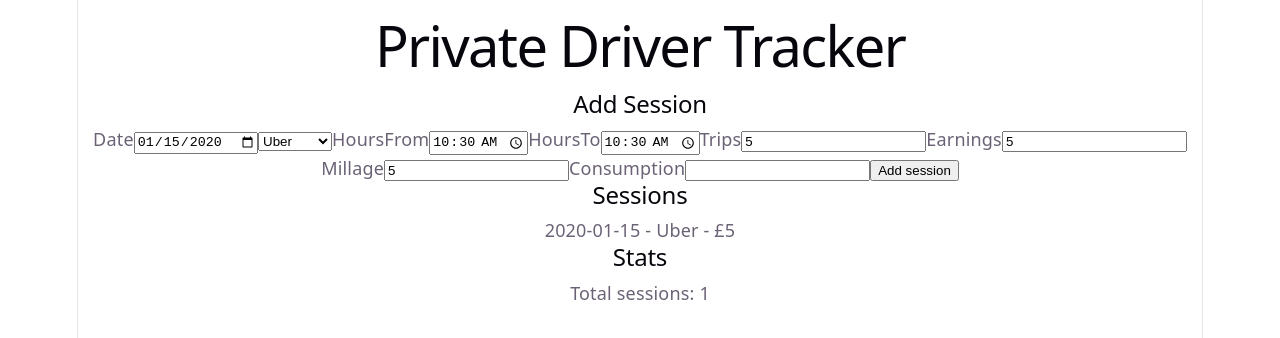
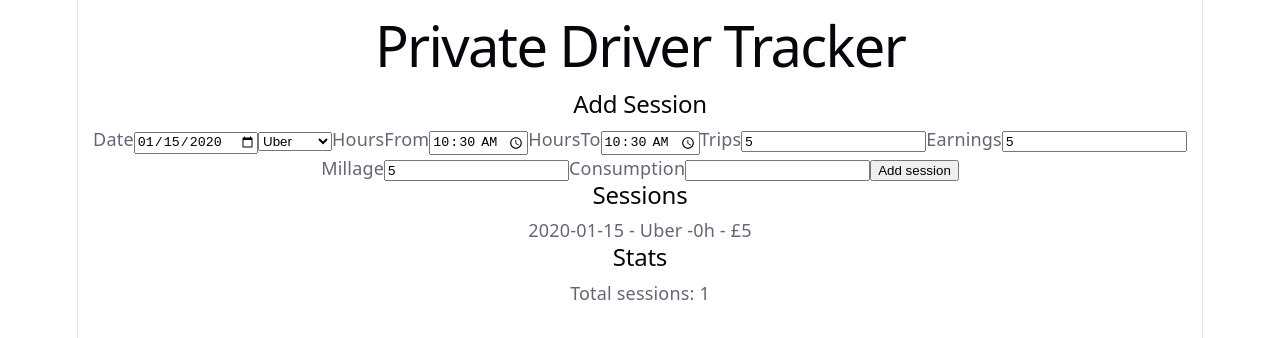
Before and after one commit to michalmzagdanski/driver-tracker, a React (Vite) app: page / in a window 1280 px wide. Both pictures are taken after typing "2020-01-15", "10:30", "10:30", "5", "5", "5" into the empty fields and a click on the button "Add session". Shown: the top 338 px of the page. Built offline with nearby package versions, Linux system fonts and the light colour scheme.

Commit message:
Add hours worked calculation to sessions

```diff
--- a/src/components/Stats.jsx
+++ b/src/components/Stats.jsx
@@ -14,4 +14,5 @@ function Stats({ stats }) {
 
 
 
+
 export default Stats
--- a/src/components/sessionList.jsx
+++ b/src/components/sessionList.jsx
@@ -1,15 +1,39 @@
 import { useState } from 'react'
 
 function SessionList({ sessions }) {
+    function calculateHoursWorked(hoursFrom, hoursTo) {
+        const startParts = hoursFrom.split(":");
+        const endParts = hoursTo.split(":");
+        const startHours = Number(startParts[0]);
+        const startMinutes = Number(startParts[1]);
+
+        const endHours = Number(endParts[0]);
+        const endMinutes = Number(endParts[1]);
+        const startMinutesFromMidnight =
+            startHours * 60 + startMinutes;
+        const endMinutesFromMidnight =
+            endHours * 60 + endMinutes;
+        const totalWorkedMinutes =
+            endMinutesFromMidnight - startMinutesFromMidnight;
+        const hoursWorked = totalWorkedMinutes / 60;
+        return hoursWorked;
+    }
+    console.log("SessionList render", sessions);
     return (
         <div>
             <h2>Sessions</h2>
 
-            {sessions.map((session) => (
-                <div key={session.id}>
-                    <p>{session.date} - {session.platform} - £{session.earnings}</p>
+            {sessions.map((session) => {
+                const hoursWorked = calculateHoursWorked(
+                    session.hoursFrom,
+                    session.hoursTo
+
+                );
+
+                return <div key={session.id}>
+                    <p>{session.date} - {session.platform} -{hoursWorked}h - £{session.earnings}</p>
                 </div>
-            ))}
+            })}
         </div>
 
     )
```
